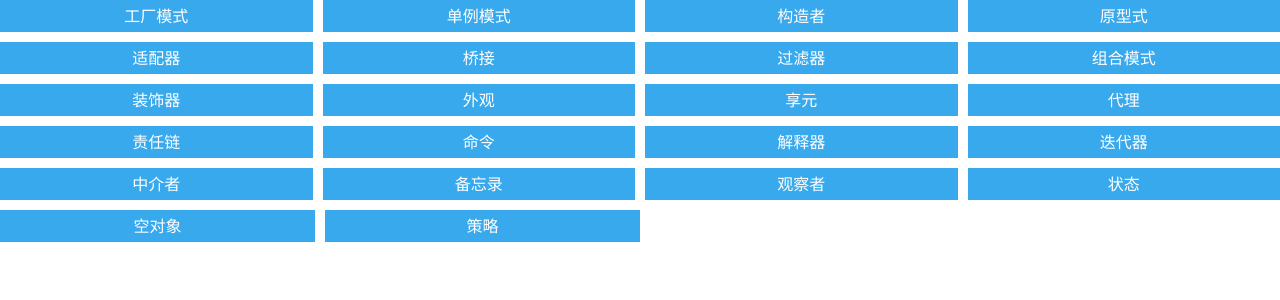
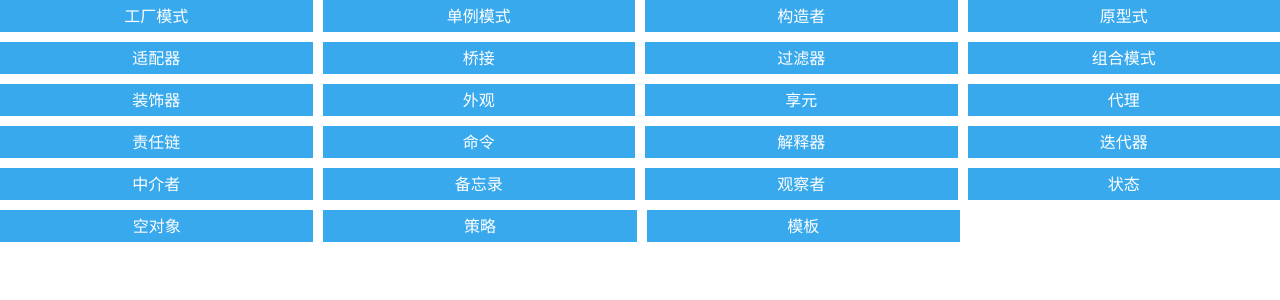
Before and after one commit to peade/learnFrontEnd, a Vue app: page /#/ in a window 1280 px wide. Shown: the top 300 px of the page. Built offline with nearby package versions, Linux system fonts and the light colour scheme.

Commit message:
template pattern

```diff
--- a/src/router/routers.js
+++ b/src/router/routers.js
@@ -158,6 +158,13 @@ const routers = [
     component: () =>
       import('@/views/StrategyPattern' /* webpackChunkName: "strategy"  */),
     meta: { title: '策略' }
+  },
+  {
+    path: '/template',
+    name: 'Template',
+    component: () =>
+      import('@/views/TemplatePattern' /* webpackChunkName: "template"  */),
+    meta: { title: '模板' }
   }
 ]
 export default routers
--- /dev/null
+++ b/src/util/template.js
@@ -0,0 +1,41 @@
+class Game {
+  constructor() {
+    if (this.play !== Game.prototype.play) {
+      throw new Error("play method is final, can't be modify!")
+    }
+  }
+  initialize() {}
+  startPlay() {}
+  endPlay() {}
+  play() {
+    // 初始化
+    this.initialize()
+    // 开始
+    this.startPlay()
+    // 结束
+    this.endPlay()
+  }
+}
+
+export class Cricket extends Game {
+  endPlay() {
+    console.log('Cricket Game Finished!')
+  }
+  initialize() {
+    console.log('Cricket Game Initialized! Start playing.')
+  }
+  startPlay() {
+    console.log('Cricket Game Started. Enjoy the game!')
+  }
+}
+export class Football extends Game {
+  endPlay() {
+    console.log('Football Game Finished!')
+  }
+  initialize() {
+    console.log('Football Game Initialized! Start playing.')
+  }
+  startPlay() {
+    console.log('Football Game Started. Enjoy the game!')
+  }
+}
--- /dev/null
+++ b/src/views/TemplatePattern.vue
@@ -0,0 +1,37 @@
+<template>
+  <div>
+    <h4>模板模式（Template Pattern）</h4>
+    <p>
+      当一个类型公开了它的执行方式，其它类型只需按需实现的的时候可以使用这个模式。
+    </p>
+    <p>
+      只需要关注自己功能的实现，而不需要着眼整个流程。
+    </p>
+  </div>
+</template>
+<script>
+import { Cricket, Football } from '@/util/template'
+export default {
+  name: 'TemplatePattern',
+  filters: {},
+  components: {},
+  mixins: [],
+  props: {},
+  data() {
+    return {}
+  },
+  computed: {},
+  watch: {},
+  created() {},
+  mounted() {
+    let game = new Cricket()
+    game.play()
+    console.log('')
+    game = new Football()
+    game.play()
+  },
+  destroyed() {},
+  methods: {}
+}
+</script>
+<style scoped lang="scss"></style>
```
